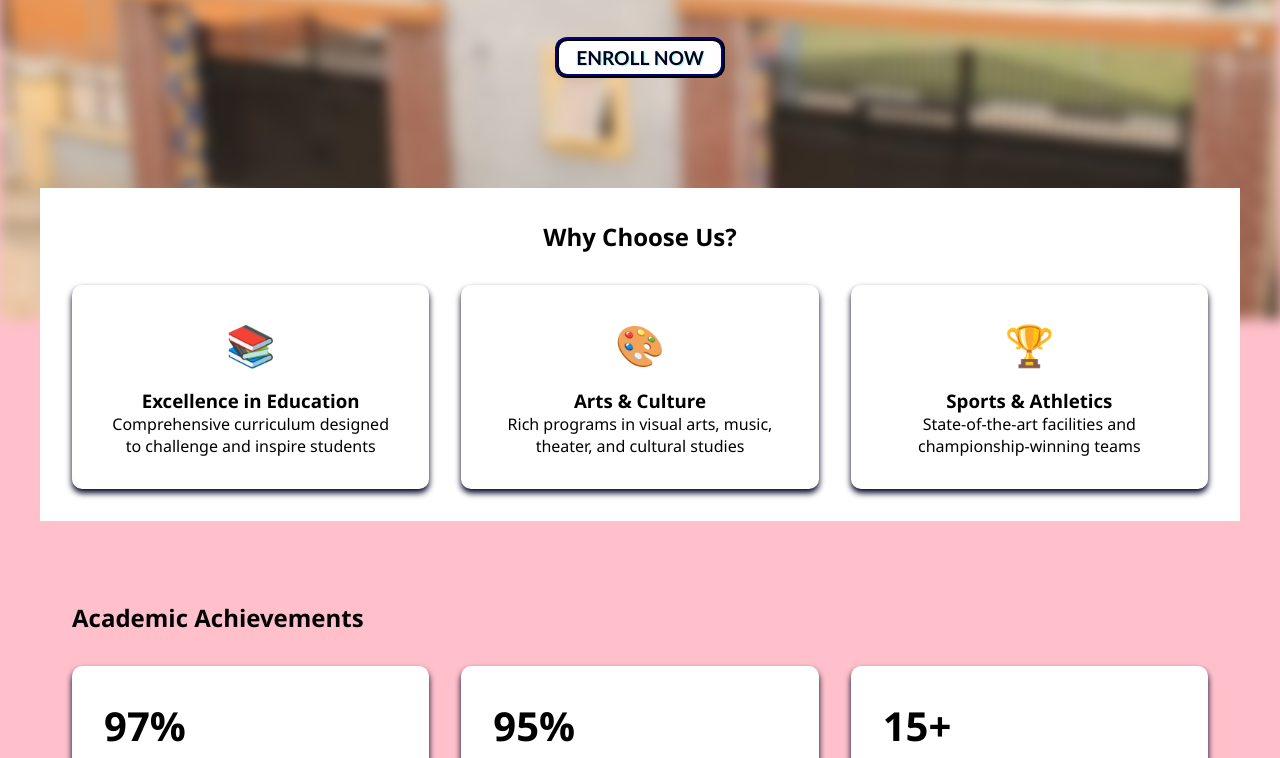
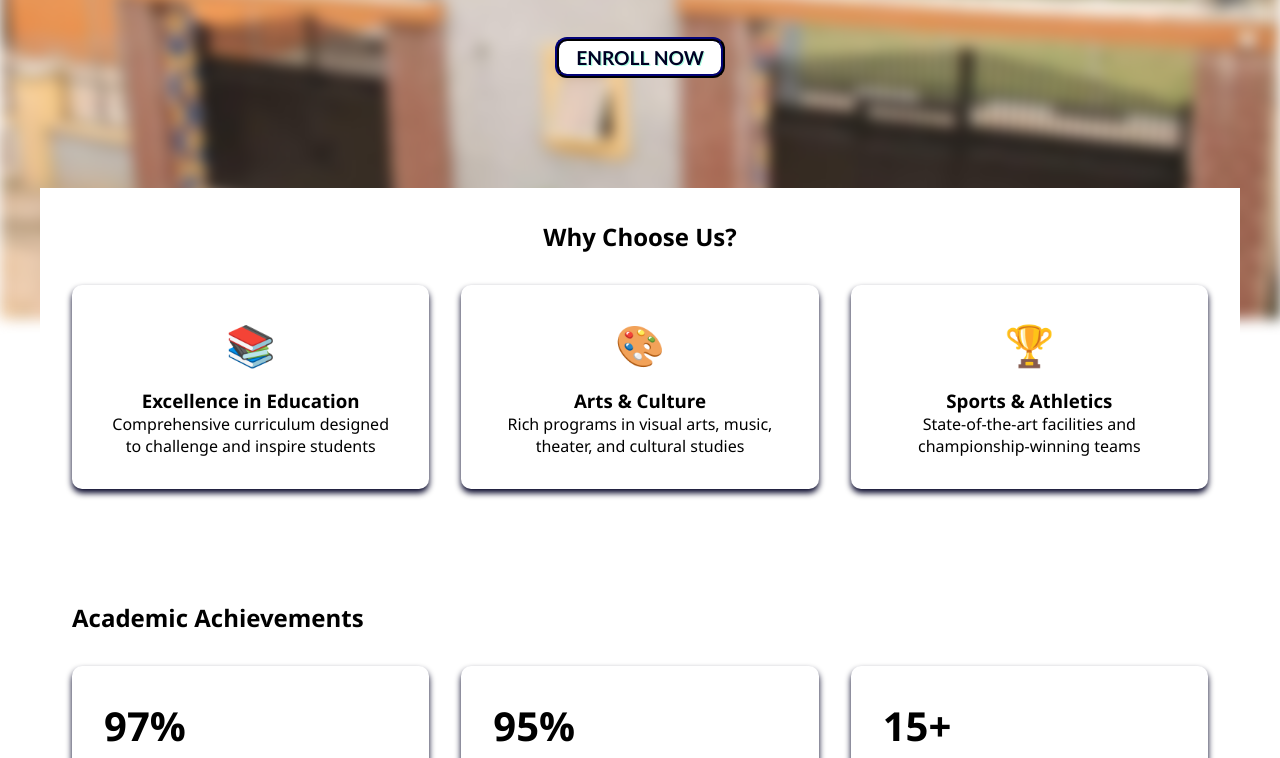
Before and after one commit to Marxxee/MONARCH, a website: page index.html in a window 1280 px wide. Shown: the part 481-1239 px from the top of the page. Drawn offline with Linux system fonts and the light colour scheme.

Commit message:
update KSI

```diff
--- a/CSS/style.css
+++ b/CSS/style.css
@@ -13,7 +13,6 @@
   body {
     /* line-height: 1.6; */
     background-color: white;
-    background-color: pink !important ;
   }
 
   .header {
```
Also changed, not shown: kaps.html (+0 -1 lines).
